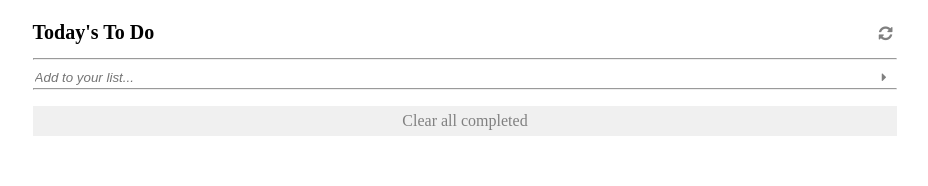
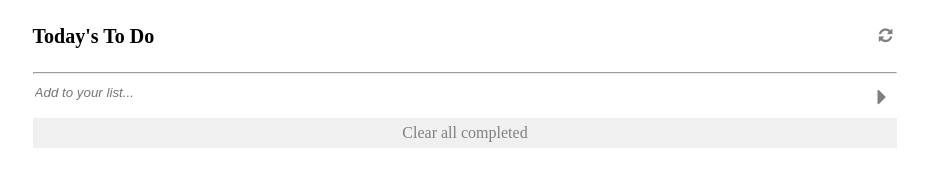
Before and after one commit to Nowembabazi/List, a website built with webpack: page src/index.html in a window 1280 px wide. Shown: the whole page, without its empty margins (175-1103 px from the left). Built offline with nearby package versions, Linux system fonts and the light colour scheme.

Commit message:
ADD CHANGES

```diff
--- a/src/index.html
+++ b/src/index.html
@@ -7,24 +7,26 @@
     <title>To Do list</title>
 </head>
 <body>
+    <section class="section">
         <div id="toDolist">
             <div id="title">
-            <h1>
+                <h2>
                     Today's To Do
-            </h1>
-            <i class="fa fa-refresh"></i>
+                </h2>
+               <span><i class="fa fa-refresh"></i></span>
             </div>
             <hr>
             <div id="inputTask">
-            <input type="text" id="addTask" placeholder="Add to your list...">
-           <button id="addutton"><i class="fa fa-caret-right"></i></button>
+                <input type="text" id="inputTask" placeholder="Add to your list...">
+                <button id="addButton"><i class="fa fa-caret-right"></i></button>
             </div>
 
-        <hr id="hrId">
             <ul id="list">
 
             </ul>
             <section id="clear">Clear all completed</section>
        </div>
+      </section>
+   </div>
 </body>
 </html>
--- a/src/index.js
+++ b/src/index.js
@@ -11,7 +11,7 @@ import checkBox from "./modules/checkbox.js";
 
 const filledTask = document.getElementById("addButton");
 filledTask.addEventListener("click", () => {
-  const myTask = document.getElementById("addTask");
+  const myTask = document.getElementById("inputTask");
   if (myTask.value) {
     addedTask.taskObject(myTask.value);
     addedTask.reAssignIndex();
@@ -19,7 +19,7 @@ filledTask.addEventListener("click", () => {
     myTask.value = "";
     checkBox();
   } else {
-    alert("Kindly fill the task to add");
+    alert("fill the task to add");
   }
 });
 
--- a/src/modules/class.js
+++ b/src/modules/class.js
@@ -7,7 +7,7 @@ class Task {
 
   taskObject(addTask) {
     const eachTask = {
-      description: addTask,
+      description: inputTask,
       completed: false,
       index: 0,
     };
--- a/src/style.css
+++ b/src/style.css
@@ -13,7 +13,7 @@
   align-items: center;
 }
 
-h1 {
+h2 {
   font-size: 20px;
 }
 
@@ -29,7 +29,7 @@ i {
   color: grey;
 }
 
-#addTask {
+#inputTask {
   font-style: italic;
   height: 20px;
   border: none;
@@ -77,18 +77,12 @@ button {
   margin-bottom: 10px;
 }
 
-hr {
-  margin-top: 0;
-}
-
 #hrId {
   margin-bottom: 0;
 }
 
 ul {
   list-style: none;
-  padding: 0 0;
-  margin-top: 0;
 }
 
 .completed-task {
```
Also changed, not shown: README.md, dist/index.html. Lines whose indentation alone changed are shown as unchanged.
